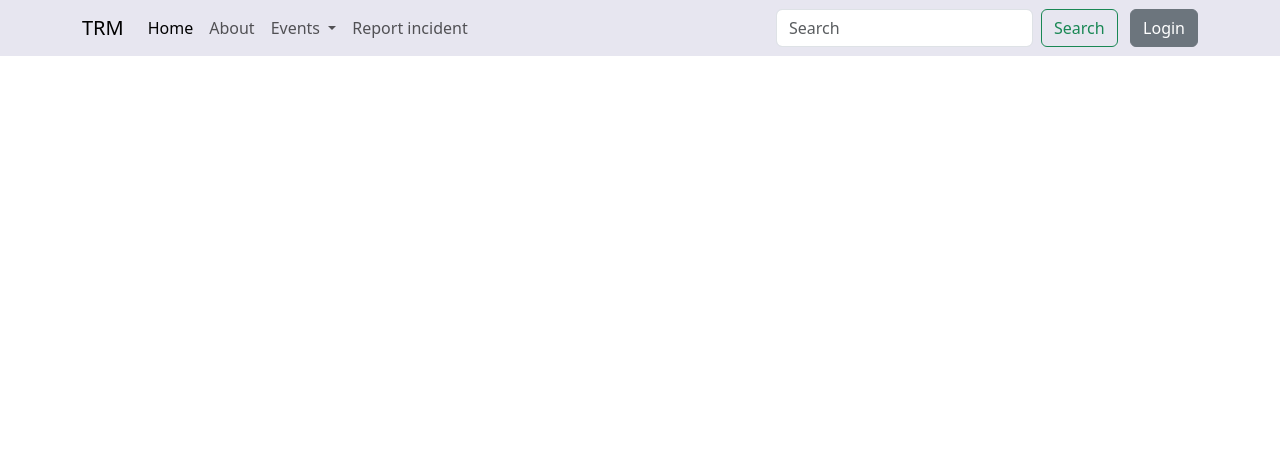
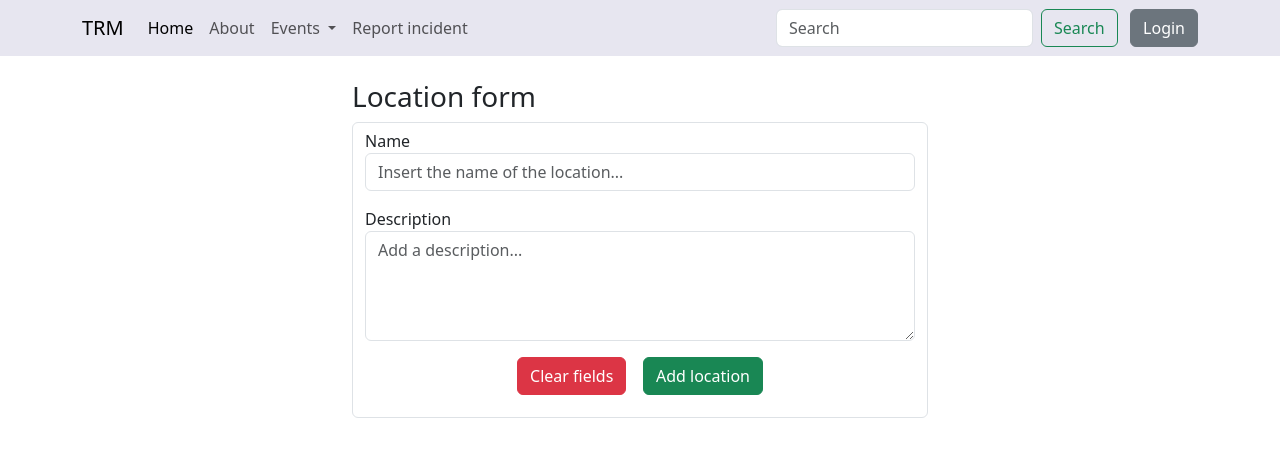
Before and after one commit to BeneditoBraimo/trm, a Django app: page /trm/addLocation/ in a window 1280 px wide. Shown: the top 457 px of the page. Run offline with Django 5.2, Linux system fonts and the light colour scheme.

Commit message:
added form fields and buttons to the location form

```diff
--- a/trmWeb/trm/templates/locationForm.html
+++ b/trmWeb/trm/templates/locationForm.html
@@ -1,8 +1,31 @@
 {% extends 'index.html' %}
 {% block content %}
-    <div class="containar">
-        <form action="{% url 'addLocation' %}">
+<br>
+    <div class="container d-flex justify-content-center" >
+        <div class="container" style="max-width: 600px;">
+            <h3>Location form</h3>
+            <form action="{% url 'addLocation' %}" class="form-control" name="locationForm" method="post">
+                <div class="mb-3">
+                    <p>
+                        <label for="Name">Name</label>
+                        <input type="text" name="name" class="form-control" placeholder="Insert the name of the location...">
+                    </p>
+                </div>
 
-        </form>
+                <div class="mb-3">
+                    <p>
+                        <label for="Description">Description</label>
+                        <textarea name="description" id="description" cols="60" rows="4" class="form-control" placeholder="Add a description..."></textarea>
+                    </p>
+                </div>
+                <div class="container d-flex justify-content-center">
+                    <p>
+                        <button type="reset" class="btn btn-danger">Clear fields</button>
+                        &nbsp;&nbsp;
+                        <button type="submit" class="btn btn-success">Add location</button>
+                    </p>
+                </div>
+            </form>
+        </div>
     </div>
 {%endblock%}
```
